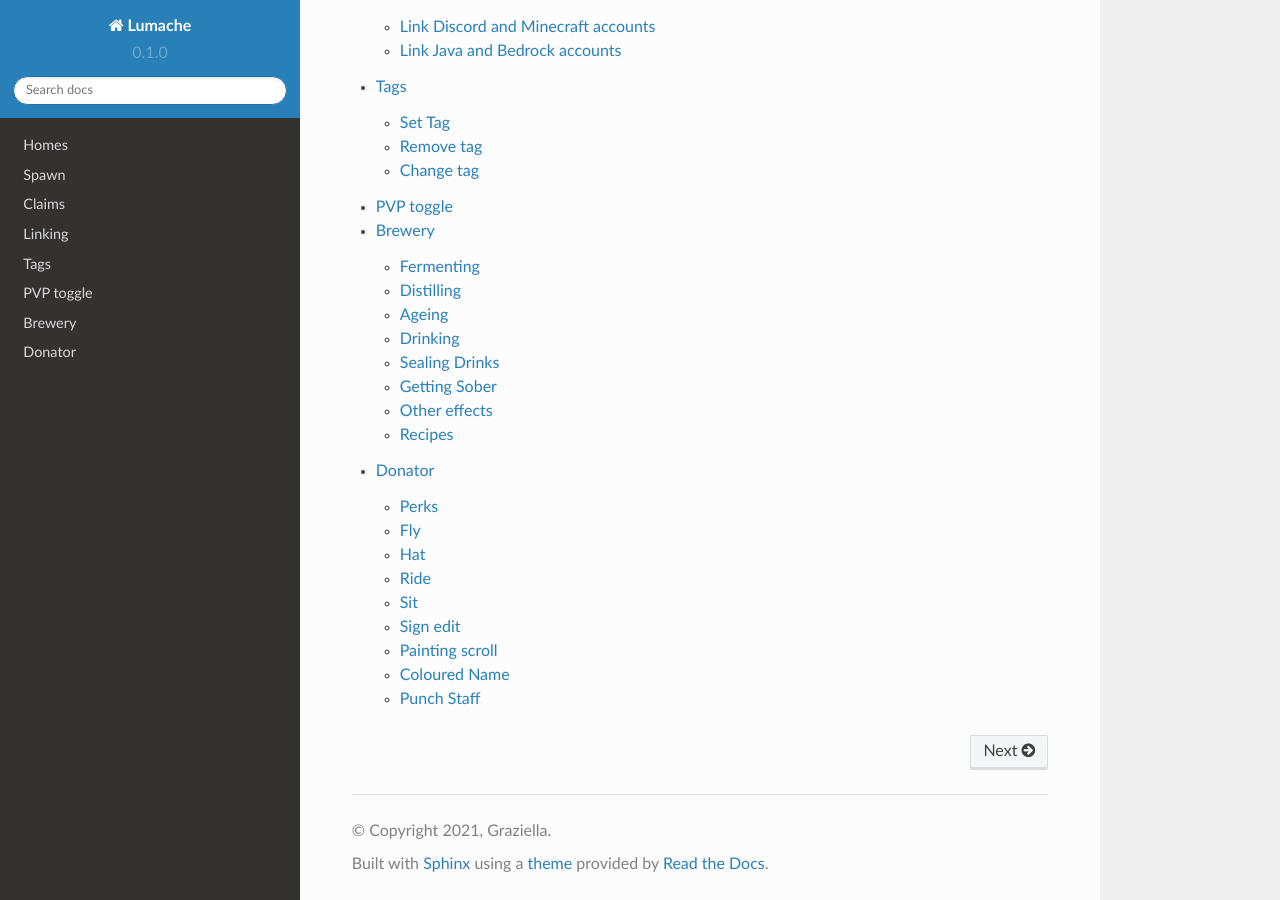
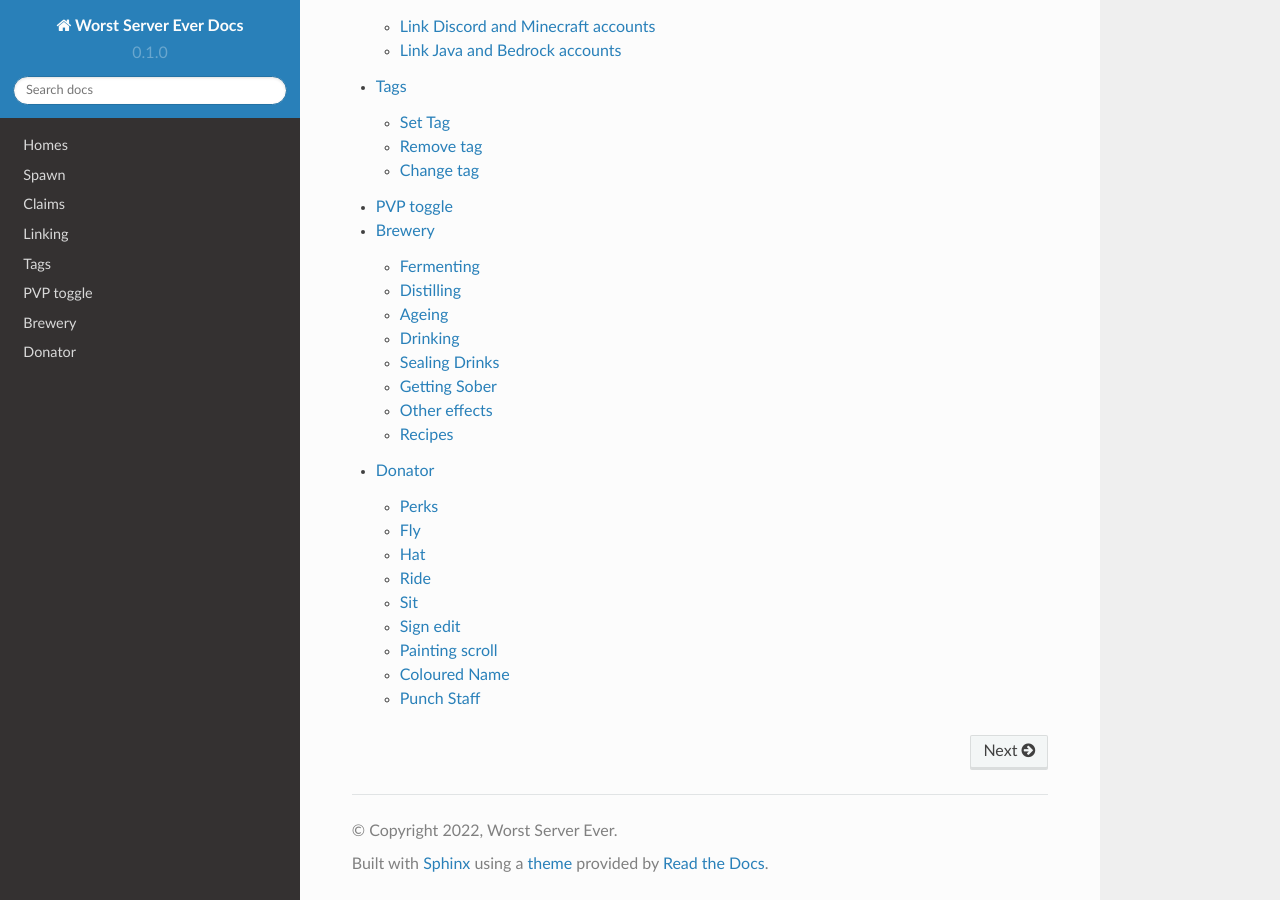
Before and after one commit to footdabmommy/wse, a Sphinx documentation site: the page built from docs/source/index.rst, in a window 1280 px wide and 900 px high, scrolled down 1234 px. Built offline with Sphinx 7.4.7 and the Read the Docs theme 2.0.0, drawn with Linux system fonts in a browser that asks for light colours.

Commit message:
fix name here too

```diff
--- a/docs/source/conf.py
+++ b/docs/source/conf.py
@@ -2,9 +2,9 @@
 
 # -- Project information
 
-project = 'Lumache'
-copyright = '2021, Graziella'
-author = 'Graziella'
+project = 'Worst Server Ever Docs'
+copyright = '2022, Worst Server Ever'
+author = 'Jarool'
 
 release = '0.1'
 version = '0.1.0'
```
